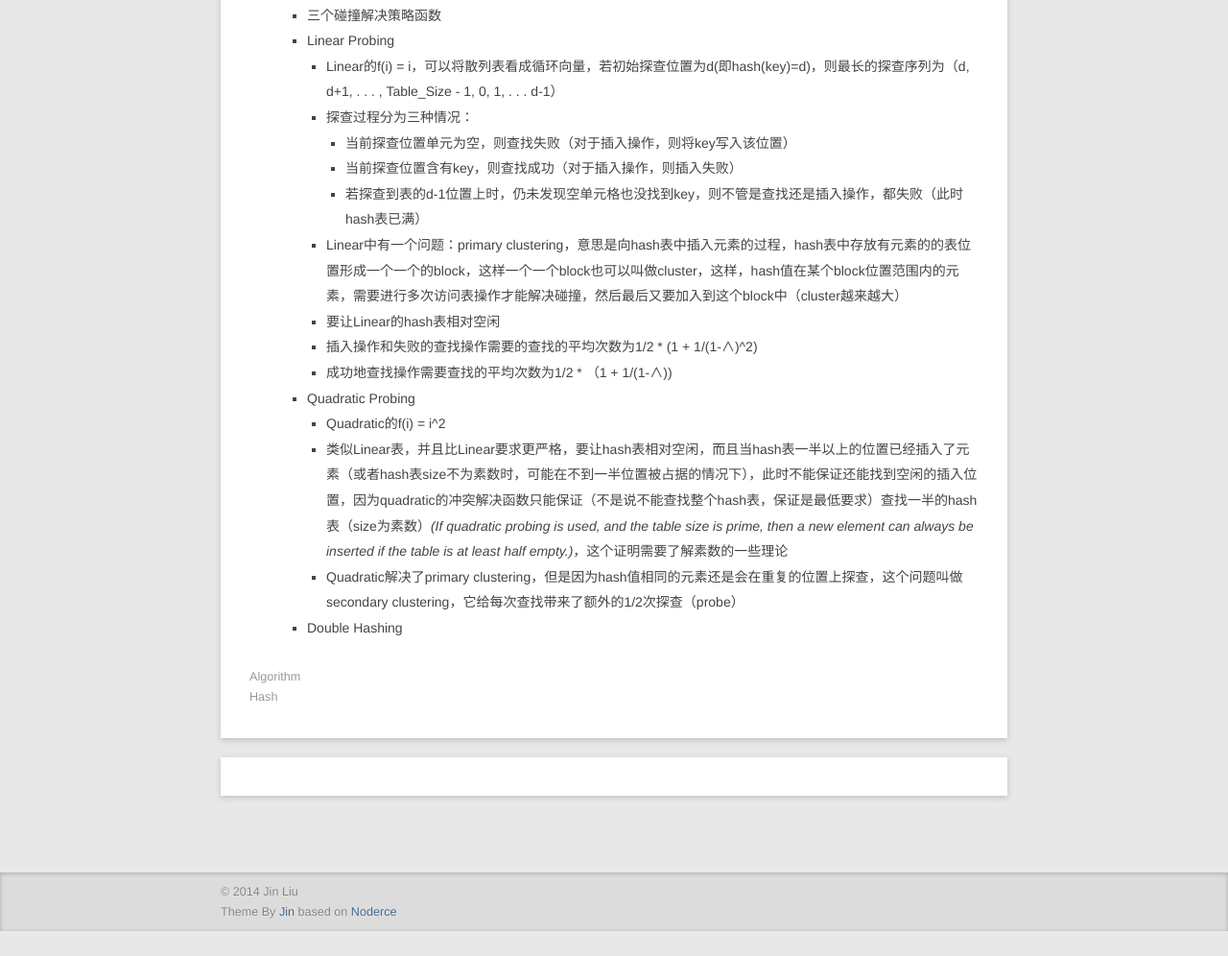
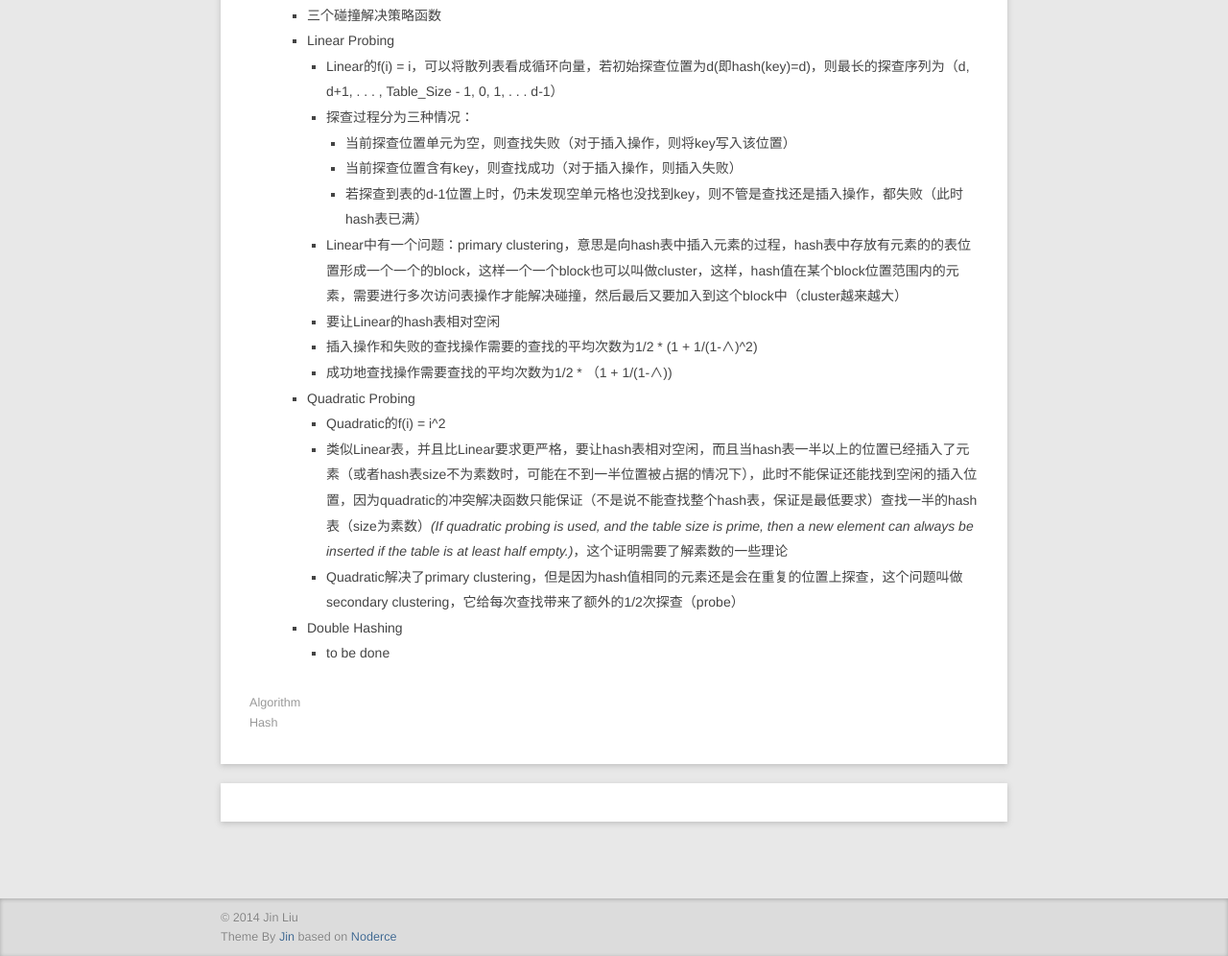
Before and after one commit to ljinliuj/ljinliuj.github.io, a plain HTML site: page 2014/07/18/hash_table/index.html in a window 1280 px wide. Shown: the part 1310-2306 px from the top of the page at 96% size. Before the commit the page ends 2280 px from the top, so only its background shows below. Drawn offline with Linux system fonts and the light colour scheme; a script that the page names is missing.

Commit message:
Site updated: 2014-08-08 14:39:48

```diff
--- a/2014/07/18/hash_table/index.html
+++ b/2014/07/18/hash_table/index.html
@@ -124,7 +124,10 @@ Hash Table主要用来在常数平均时间内执行插入（insertions），删
 <li>Quadratic解决了primary clustering，但是因为hash值相同的元素还是会在重复的位置上探查，这个问题叫做secondary clustering，它给每次查找带来了额外的1/2次探查（probe）</li>
 </ul>
 </li>
-<li>Double Hashing</li>
+<li>Double Hashing<ul>
+<li>to be done</li>
+</ul>
+</li>
 </ul>
 </li>
 </ul>
```
